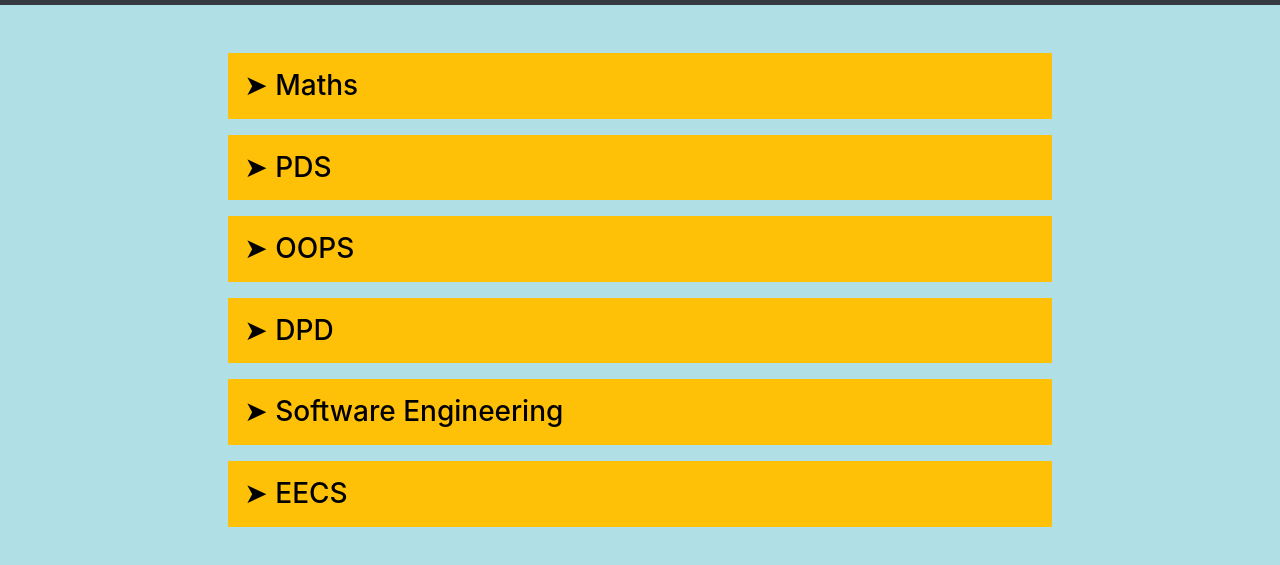
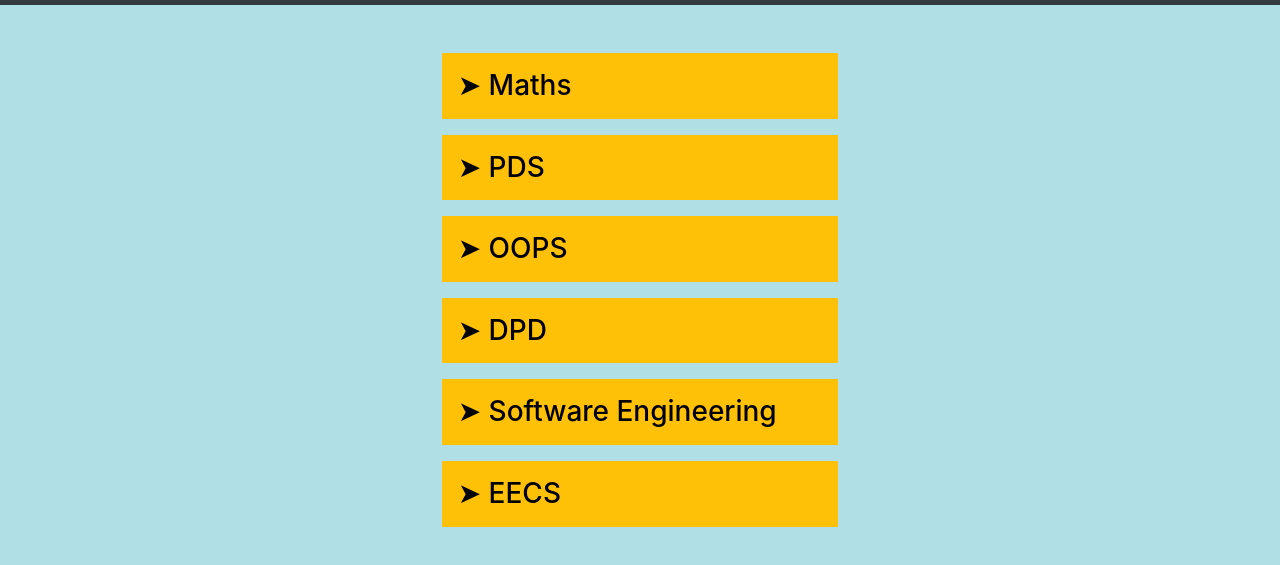
Before and after one commit to Prakashkumar1810/ceg_study_materials, a plain HTML site: page cs/cs_materials.html in a window 1280 px wide. Shown: the part 71-636 px from the top of the page. Drawn offline with nearby package versions, Linux system fonts and the light colour scheme.

Commit message:
Update cs_materials.html

```diff
--- a/cs/cs_materials.html
+++ b/cs/cs_materials.html
@@ -22,8 +22,8 @@
   </nav>
   <div class="container-fluid pt-5">
   	<div class="row">
-  		<div class="col-sm-2"></div>
-  		<div class="col-sm-8">
+  		<div class="col-sm-4"></div>
+  		<div class="col-sm-4">
   			<div class="p-3 mb-3 bg-warning h3"><a href="maths.html" style="color: black">&#10148; Maths</a></div>
   			<div class="p-3 mb-3 bg-warning h3"><a href="pds.html" style="color: black">&#10148; PDS</a></div>
   			<div class="p-3 mb-3 bg-warning h3"><a href="oops.html" style="color: black">&#10148; OOPS</a></div>
@@ -31,7 +31,7 @@
   			<div class="p-3 mb-3 bg-warning h3"><a href="se.html" style="color: black">&#10148; Software Engineering</a></div>
   			<div class="p-3 mb-3 bg-warning h3"><a href="eecs.html" style="color: black">&#10148; EECS</a></div>
   		</div>
-  		<div class="col-sm-2"></div>
+  		<div class="col-sm-4"></div>
   	</div>
   </div>
 </body>
```
